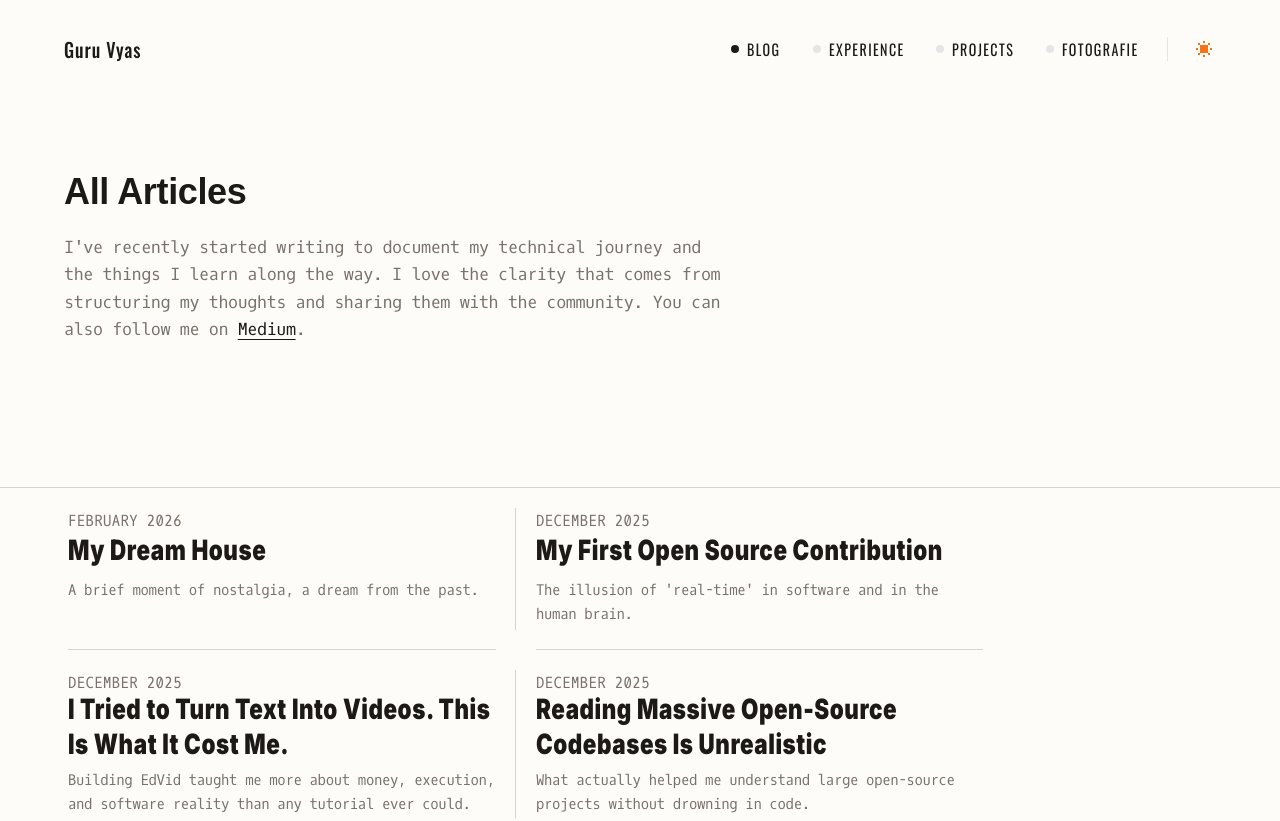
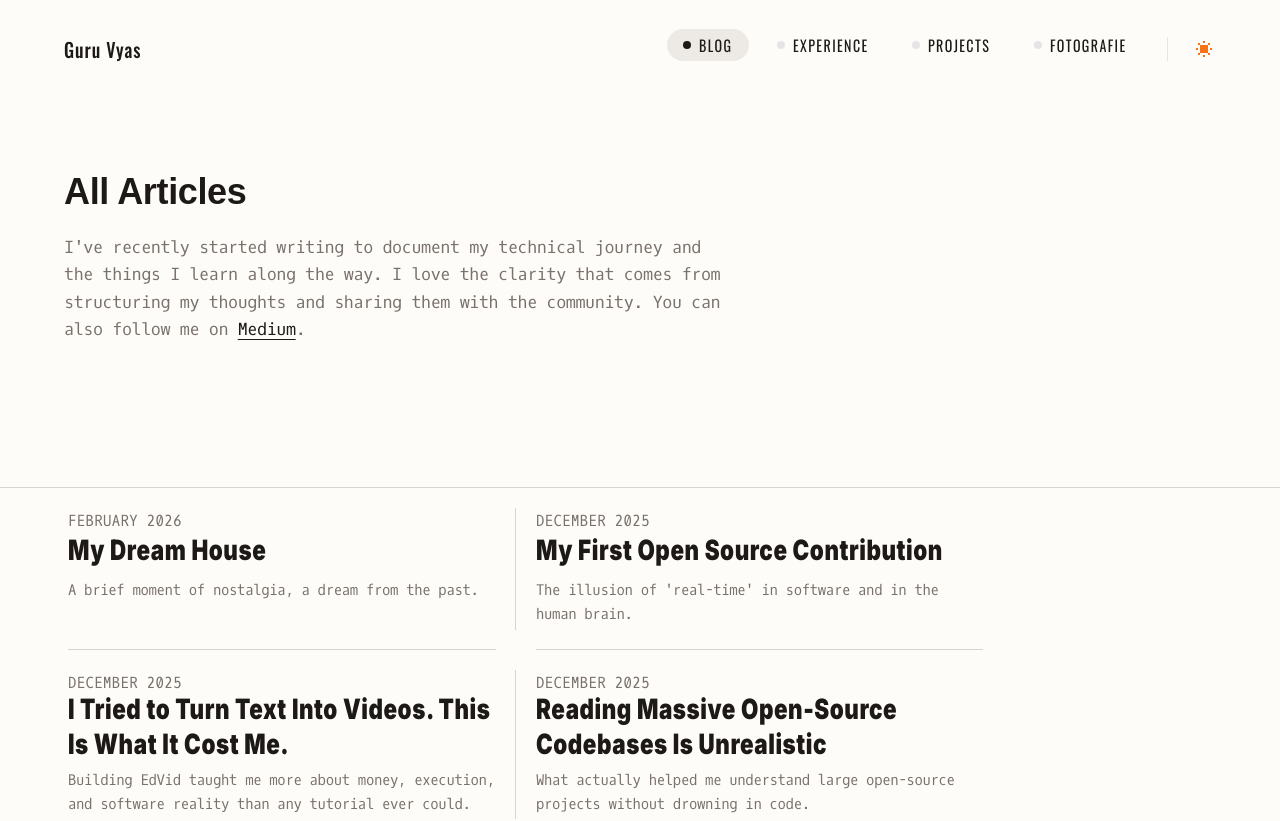
Before and after one commit to wakeupguruu/portfolio, a Next.js app: page /blog in a window 1280 px wide. Shown: the top 821 px of the page. Built offline with nearby package versions, Linux system fonts and the light colour scheme; a web font is replaced by a local one.

Commit message:
fix(ui): update header navigation styles and theme toggle behavior
Removed navigation shadows/borders and implemented a click throttle on the theme toggle to prevent animation flickering.

```diff
--- a/components/Header.tsx
+++ b/components/Header.tsx
@@ -69,7 +69,7 @@ export function Header() {
             Let's try flex-wrap with VERY tight spacing and small font first,
             but user said "single line". I will use flex-nowrap and overflow-hidden/text-ellipsis or just let it be tight.
         */}
-        <nav className="relative z-10 flex w-full items-center gap-x-3 gap-y-2 pt-2 md:w-auto md:pt-0 md:order-2 md:gap-6 overflow-x-auto no-scrollbar scroll-smooth whitespace-nowrap mask-linear-fade">
+        <nav className="relative z-10 flex w-full items-center gap-x-2 pt-2 md:w-auto md:pt-0 md:order-2 md:gap-3 overflow-x-auto no-scrollbar scroll-smooth whitespace-nowrap mask-linear-fade pb-2">
           {links.map((link) => {
             const isActive = pathname.startsWith(link.href);
             return (
@@ -77,8 +77,10 @@ export function Header() {
                 key={link.href}
                 href={link.href}
                 className={cn(
-                  "group flex items-center gap-1.5 md:gap-2 no-underline hover:no-underline px-1 shrink-0",
-                  isActive && "pointer-events-none"
+                  "group flex items-center gap-1.5 md:gap-2 no-underline hover:no-underline px-3.5 py-1.5 md:px-4 md:py-1.5 shrink-0 rounded-full bg-background transition-all duration-300",
+                  isActive
+                    ? "pointer-events-none bg-muted/10"
+                    : "hover:bg-muted/5"
                 )}
               >
                 {/* Circle */}
@@ -94,7 +96,7 @@ export function Header() {
 
                 {/* Text - Reduced size */}
                 <span className={cn(
-                  "inline-block transform scale-y-110 text-[0.7rem] md:text-sm tracking-widest uppercase transition-colors duration-200 font-oswald",
+                  "inline-block transform scale-y-110 text-[0.75rem] md:text-sm tracking-widest uppercase transition-colors duration-200 font-oswald",
                   isActive
                     ? "text-foreground"
                     : "text-muted-foreground group-hover:text-accent"
--- a/components/theme-toggle.tsx
+++ b/components/theme-toggle.tsx
@@ -4,12 +4,29 @@ import * as React from "react";
 import { useTheme } from "next-themes";
 
 export function ThemeToggle({ withText = false }: { withText?: boolean }) {
-  const { theme, setTheme } = useTheme();
+  const { setTheme, resolvedTheme } = useTheme();
   const [mounted, setMounted] = React.useState(false);
+  const isAnimating = React.useRef(false);
 
   React.useEffect(() => {
     setMounted(true);
   }, []);
+
+  const handleToggle = () => {
+    if (isAnimating.current) return;
+
+    // Lock further clicks
+    isAnimating.current = true;
+
+    // Toggle theme
+    const isCurrentlyDark = document.documentElement.classList.contains("dark");
+    setTheme(isCurrentlyDark ? "light" : "dark");
+
+    // Unlock after animation duration
+    setTimeout(() => {
+      isAnimating.current = false;
+    }, 700);
+  };
 
   if (!mounted) {
     return (
@@ -20,11 +37,11 @@ export function ThemeToggle({ withText = false }: { withText?: boolean }) {
     );
   }
 
-  const isDark = theme === "dark";
+  const isDark = resolvedTheme === "dark";
 
   return (
     <button
-      onClick={() => setTheme(isDark ? "light" : "dark")}
+      onClick={handleToggle}
       className="group flex cursor-pointer items-center gap-3 font-robot text-lg leading-none transition-colors duration-500 ease-in-out hover:text-foreground/80 focus-visible:outline-none focus:outline-none"
       aria-label="Toggle theme"
     >
```
